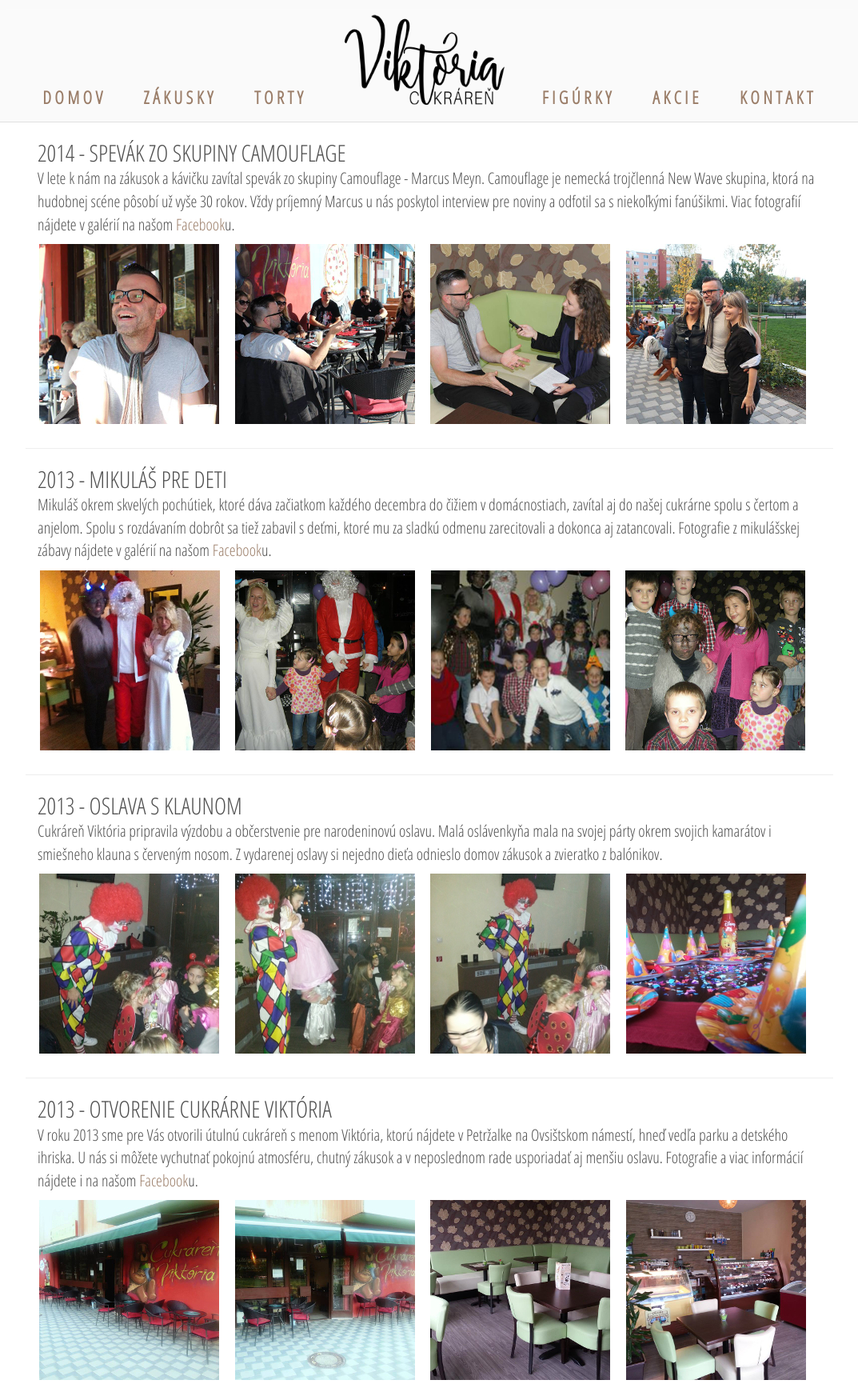
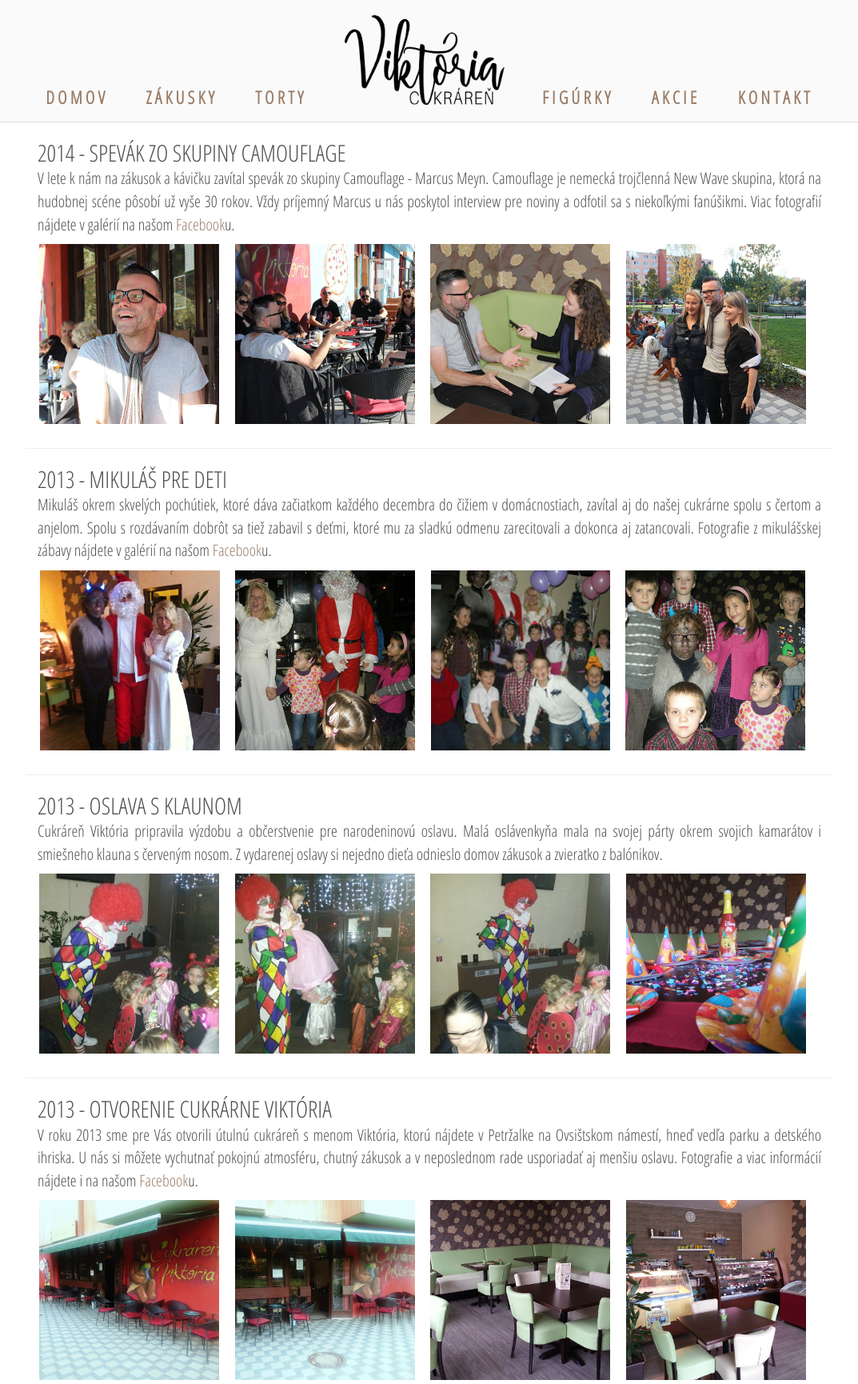
Before and after one commit to cukvik/viktoria, a PHP site: page /akcie.html in a window 1280 px wide. Shown: the top 1730 px of the page at 80% size, without its empty margins (103-1176 px from the left). Run offline with PHP 8.4, Linux system fonts and the light colour scheme.

Commit message:
Add files via upload

```diff
--- a/akcie.html
+++ b/akcie.html
@@ -93,7 +93,7 @@
         <div class="col-md-12">
           <div class="row">
             <h2 class="title">2014 - SPEVÁK ZO SKUPINY CAMOUFLAGE</h2>
-            <p style="font-size:20px;">V lete k nám na zákusok a kávičku zavítal spevák zo skupiny Camouflage - Marcus Meyn. Camouflage je nemecká trojčlenná New Wave skupina, ktorá na hudobnej scéne pôsobí už vyše 30 rokov. Vždy príjemný Marcus u nás poskytol interview pre noviny a odfotil sa s niekoľkými fanúšikmi. Viac fotografií nájdete v galérií na našom <a href="http://facebook.com/cukrarenviktoria" alt="Facebook - Cukráreň Viktória">Facebook</a>u.
+            <p style="font-size:20px; text-align: justify;">V lete k nám na zákusok a kávičku zavítal spevák zo skupiny Camouflage - Marcus Meyn. Camouflage je nemecká trojčlenná New Wave skupina, ktorá na hudobnej scéne pôsobí už vyše 30 rokov. Vždy príjemný Marcus u nás poskytol interview pre noviny a odfotil sa s niekoľkými fanúšikmi. Viac fotografií nájdete v galérií na našom <a href="http://facebook.com/cukrarenviktoria" alt="Facebook - Cukráreň Viktória">Facebook</a>u.
             </p>
             <div class="events">
               <ul class="img-list">
@@ -137,7 +137,7 @@
         <div class="col-md-12">
           <div class="row">
             <h2 class="title">2013 - MIKULÁŠ PRE DETI</h2>
-            <p style="font-size:20px;">Mikuláš okrem skvelých pochútiek, ktoré dáva začiatkom každého decembra do čižiem v domácnostiach, zavítal aj do našej cukrárne spolu s čertom a anjelom. Spolu s rozdávaním dobrôt sa tiež zabavil s deťmi, ktoré mu za sladkú odmenu zarecitovali a dokonca aj zatancovali. Fotografie z mikulášskej zábavy nájdete v galérií na našom <a href="http://facebook.com/cukrarenviktoria" alt="Facebook - Cukráreň Viktória">Facebook</a>u.
+            <p style="font-size:20px; text-align: justify;">Mikuláš okrem skvelých pochútiek, ktoré dáva začiatkom každého decembra do čižiem v domácnostiach, zavítal aj do našej cukrárne spolu s čertom a anjelom. Spolu s rozdávaním dobrôt sa tiež zabavil s deťmi, ktoré mu za sladkú odmenu zarecitovali a dokonca aj zatancovali. Fotografie z mikulášskej zábavy nájdete v galérií na našom <a href="http://facebook.com/cukrarenviktoria" alt="Facebook - Cukráreň Viktória">Facebook</a>u.
             </p>
             <div class="events">
               <ul class="img-list">
@@ -181,7 +181,7 @@
         <div class="col-md-12">
           <div class="row">
             <h2 class="title">2013 - OSLAVA S KLAUNOM</h2>
-            <p style="font-size:20px;">Cukráreň Viktória pripravila výzdobu a občerstvenie pre narodeninovú oslavu. Malá oslávenkyňa mala na svojej párty okrem svojich kamarátov i smiešneho klauna s červeným nosom. Z vydarenej oslavy si nejedno dieťa odnieslo domov zákusok a zvieratko z balónikov.
+            <p style="font-size:20px; text-align: justify;">Cukráreň Viktória pripravila výzdobu a občerstvenie pre narodeninovú oslavu. Malá oslávenkyňa mala na svojej párty okrem svojich kamarátov i smiešneho klauna s červeným nosom. Z vydarenej oslavy si nejedno dieťa odnieslo domov zákusok a zvieratko z balónikov.
             </p>
             <div class="events">
               <ul class="img-list">
@@ -225,7 +225,7 @@
           <div class="col-md-12">
           <div class="row">
             <h2 class="title">2013 - OTVORENIE CUKRÁRNE VIKTÓRIA</h2>
-            <p style="font-size:20px;">V roku 2013 sme pre Vás otvorili útulnú cukráreň s menom Viktória, ktorú nájdete v Petržalke na Ovsištskom námestí, hneď vedľa parku a detského ihriska. U nás si môžete vychutnať pokojnú atmosféru, chutný zákusok a v neposlednom rade usporiadať aj menšiu oslavu. Fotografie a viac informácií nájdete i na našom <a href="http://facebook.com/cukrarenviktoria" alt="Facebook - Cukráreň Viktória">Facebook</a>u.
+            <p style="font-size:20px; text-align: justify;">V roku 2013 sme pre Vás otvorili útulnú cukráreň s menom Viktória, ktorú nájdete v Petržalke na Ovsištskom námestí, hneď vedľa parku a detského ihriska. U nás si môžete vychutnať pokojnú atmosféru, chutný zákusok a v neposlednom rade usporiadať aj menšiu oslavu. Fotografie a viac informácií nájdete i na našom <a href="http://facebook.com/cukrarenviktoria" alt="Facebook - Cukráreň Viktória">Facebook</a>u.
             </p>
             <div class="events last-event">
               <ul class="img-list">
--- a/kontakt.html
+++ b/kontakt.html
@@ -93,7 +93,7 @@
         <div class="row">
           <div class="col-md-8">
             <h2 class="title">O NÁS</h2>
-            <p style="font-size:20px;">Cukráreň Viktória je malé útulné zariadenie, ktoré vyhovie nejednému mlsnému jazýčku. Už od roku 2013 sa nachádzame na Ovsištskom námestí v Petržalke pri malom parku, ktorý je obľúbený hlavne deťmi v lete. Okrem príjemne sladkých zákuskov a koláčov u nás nájdete i horúcu kávu, zmrzlinu a máte možnosť si objednať nielen chutné ale aj krásne ozdobené torty. Vždy usmiaty a príjemný personál Vám rád ponúkne niektorú z pochúťok, ktorú najdete i na <a href="http://facebook.com/cukrarenviktoria" alt="Facebook | Cukráreň Viktória">Facebook</a>u. Naše koláče, torty a zákusky nie sú presladené a neobsahujú lacné margarínové náhrady ale majú skutočne sladkú chuť. Príďte sa o tom presvedčiť sami a dajte nám vedieť, ktorá cukrovinka z našej ponuky chutí najlepšie.<br /><br />Tešíme sa na Vás
+            <p style="font-size:20px; text-align: justify;">Cukráreň Viktória je malé útulné zariadenie, ktoré vyhovie nejednému mlsnému jazýčku. Už od roku 2013 sa nachádzame na Ovsištskom námestí v Petržalke pri malom parku, ktorý je obľúbený hlavne deťmi v lete. Okrem príjemne sladkých zákuskov a koláčov u nás nájdete i horúcu kávu, zmrzlinu a máte možnosť si objednať nielen chutné ale aj krásne ozdobené torty. Vždy usmiaty a príjemný personál Vám rád ponúkne niektorú z pochúťok, ktorú najdete i na <a href="http://facebook.com/cukrarenviktoria" alt="Facebook | Cukráreň Viktória">Facebook</a>u. Naše koláče, torty a zákusky nie sú presladené a neobsahujú lacné margarínové náhrady ale majú skutočne sladkú chuť. Príďte sa o tom presvedčiť sami a dajte nám vedieť, ktorá cukrovinka z našej ponuky chutí najlepšie.<br /><br />Tešíme sa na Vás
             </p>
             <br>
             <h2 class="title">LOKALITA</h2>
--- a/main.css
+++ b/main.css
@@ -348,7 +348,7 @@ span.tagline {
   font-weight: 600;
 	line-height: inherit;
 	font-size:22px;
-  letter-spacing: .2em;
+  letter-spacing: .19em;
 }
 
 .nav > li > a:hover {
```
